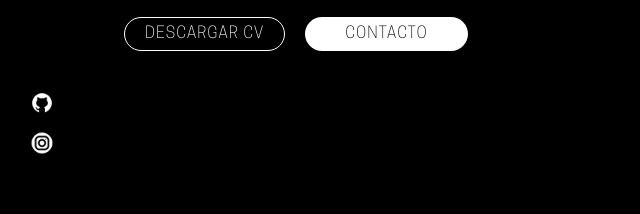
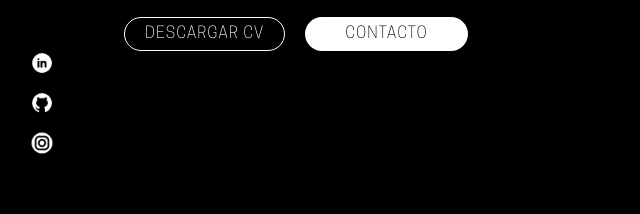
Before and after one commit to leecss9/PWA-portafolio-personal, a plain HTML site: page index.html in a window 1280 px wide. Shown: the part 576-790 px from the top of the page, 0-640 px from the left. Drawn offline with nearby package versions, Linux system fonts and the light colour scheme.

Commit message:
Update index.html

```diff
--- a/index.html
+++ b/index.html
@@ -118,6 +118,9 @@
             </div>
 
             <div class="links">
+                 <a href="https://www.linkedin.com/in/daniel-villa-casas-3a338127a" target="_blank">
+                    <img src="./assets/images/icon-linkedin.png" alt="linkedin" class="icon-linkedin">
+                </a>
                 <a href="https://github.com/leecss9" target="_blank">
                     <img src="./assets/images/icon-github.png" alt="GitHub" class="icon-github">
                 </a>
```
